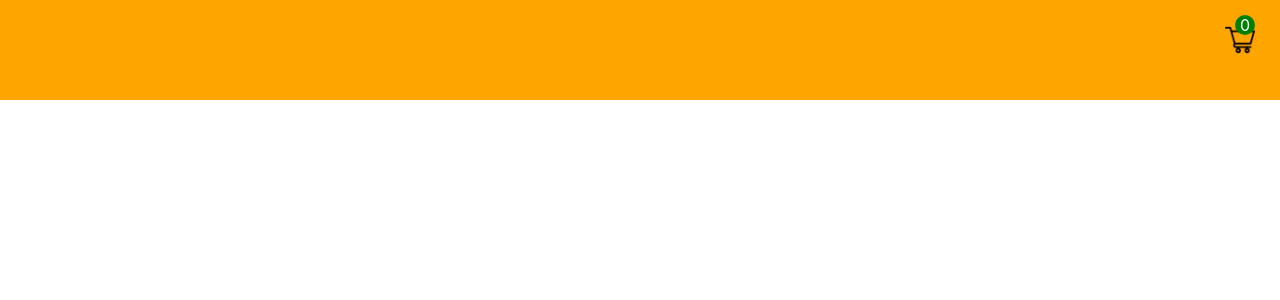
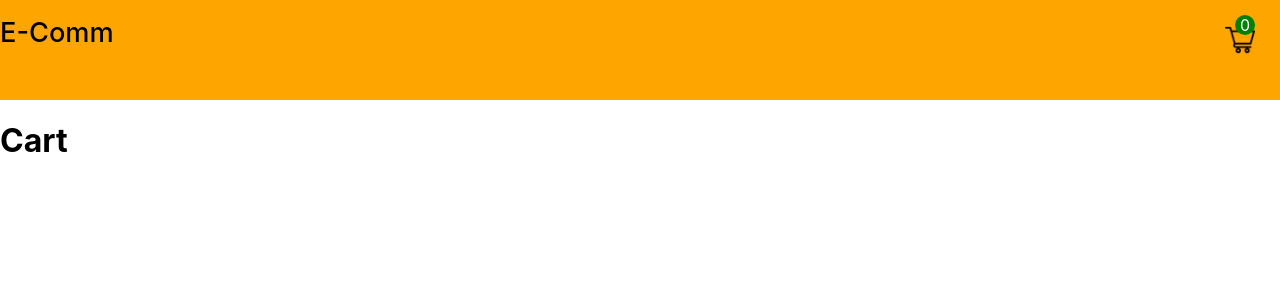
Before and after one commit to rv20197/react-redux-saga-ecomm, a React (Create React App) app: page /cart in a window 1280 px wide. Before the commit this address had no page. Shown: the top 300 px of the page. Built offline with nearby package versions, Linux system fonts and the light colour scheme.

Commit message:
Added Routing in Cart and Fixed issues in Main's useEffect and styled button

```diff
--- a/src/App.css
+++ b/src/App.css
@@ -1,6 +1,23 @@
 .header {
 	background-color: orange;
 	height: 100px;
+}
+
+.btn {
+	margin: 2px 5px 1px 0;
+	border-radius: 5px;
+	padding: 10px;
+	background-color: rgba(255, 165, 125, 0.4);
+}
+
+.logo {
+	text-decoration: none;
+	color: black;
+	font-size: 1.7rem;
+	font-weight: 500;
+	float: left;
+	text-align: center;
+	margin-top: 1rem;
 }
 
 .cart-div {
--- a/src/App.js
+++ b/src/App.js
@@ -2,6 +2,7 @@ import { Route, Routes } from 'react-router-dom';
 
 import Header from './components/Header/Header';
 import Main from './components/Main/Main';
+import Cart from './components/Cart/Cart';
 
 import './App.css';
 
@@ -11,6 +12,7 @@ function App() {
 			<Header />
 			<Routes>
 				<Route path='/' element={<Main />} />
+				<Route path='cart' element={<Cart />} />
 			</Routes>
 		</div>
 	);
--- /dev/null
+++ b/src/components/Cart/Cart.jsx
@@ -0,0 +1,9 @@
+const Cart = () => {
+	return (
+		<div>
+			<h1>Cart</h1>
+		</div>
+	);
+};
+
+export default Cart;
--- a/src/components/Header/Header.jsx
+++ b/src/components/Header/Header.jsx
@@ -1,5 +1,6 @@
 import React from 'react';
 import { useSelector } from 'react-redux';
+import { Link } from 'react-router-dom';
 
 import shoppingCartImage from '../../assets/shopping-cart.png';
 
@@ -7,10 +8,15 @@ const Header = () => {
 	const result = useSelector(state => state.cartData);
 	return (
 		<div className='header'>
-			<div className='cart-div'>
-				<span>{result.length}</span>
-				<img src={shoppingCartImage} alt='Shopping Cart' />
-			</div>
+			<Link to='/' className='logo'>
+				<span>E-Comm</span>
+			</Link>
+			<Link to='/cart'>
+				<div className='cart-div'>
+					<span>{result.length}</span>
+					<img src={shoppingCartImage} alt='Shopping Cart' />
+				</div>
+			</Link>
 		</div>
 	);
 };
--- a/src/components/Main/Main.jsx
+++ b/src/components/Main/Main.jsx
@@ -1,5 +1,4 @@
-import React from 'react';
-import { useEffect } from 'react';
+import { useEffect, useCallback } from 'react';
 import { useDispatch, useSelector } from 'react-redux';
 
 import {
@@ -16,12 +15,15 @@ const Main = () => {
 
 	const productData = useSelector(state => state.productData);
 
-	const productListingHandler = () => dispatch(productListing());
+	const productListingHandler = useCallback(() => {
+		dispatch(productListing());
+	}, [dispatch]);
+
 	const emptyCartHandler = () => dispatch(emptyCart());
 
 	useEffect(() => {
 		productListingHandler();
-	}, []);
+	}, [productListingHandler]);
 
 	return (
 		<>
@@ -43,10 +45,12 @@ const Main = () => {
 						<div>Category: {item.category}</div>
 						<div>Brand: {item.brand}</div>
 						<div>
-							<button onClick={() => dispatch(addToCart(item))}>
+							<button className='btn' onClick={() => dispatch(addToCart(item))}>
 								Add to Cart
 							</button>
-							<button onClick={() => dispatch(removeFromCart(item.id))}>
+							<button
+								className='btn'
+								onClick={() => dispatch(removeFromCart(item.id))}>
 								Remove from Cart
 							</button>
 						</div>
```
